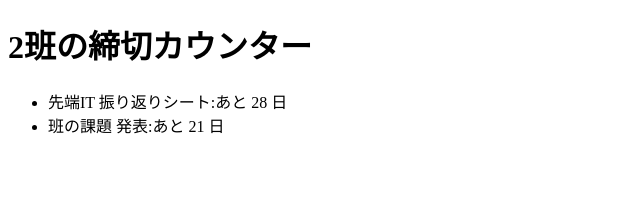
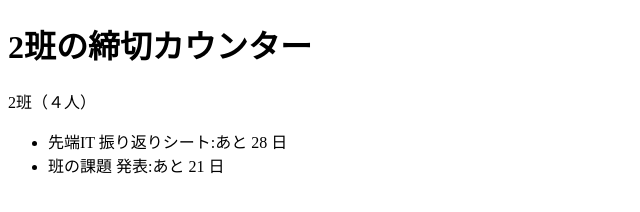
Before and after one commit to neec-sentan-it-2026/team02-deadline, a website: page public/index.html in a window 1280 px wide. Shown: the whole page, without its empty margins (0-640 px from the left). Drawn offline with Linux system fonts and the light colour scheme.

Commit message:
班名と人数を追加

```diff
--- a/public/index.html
+++ b/public/index.html
@@ -7,6 +7,7 @@
 </head>
 <body>
   <h1>2班の締切カウンター</h1>
+  <p>2班（４人）</p>
   <ul id="list"></ul>
   <script type="module">
     import { daysUntil } from './deadline.js';
```
